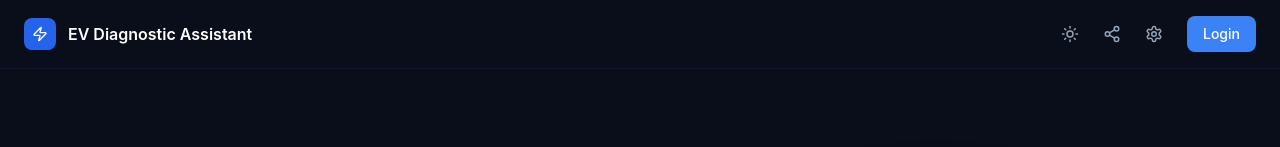
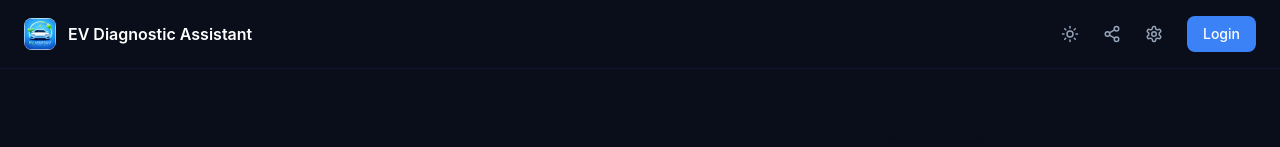
Before and after one commit to rakshitha-code233/ev-rag-tech-assistant, a React (Vite) app in the folder frontend/: page / in a window 1280 px wide. Shown: the top 147 px of the page. Built offline with nearby package versions, Linux system fonts and the light colour scheme; no server answers.

Commit message:
Replace landing page header icon with ev-app-icon.png

```diff
--- a/frontend/src/pages/LandingPage.jsx
+++ b/frontend/src/pages/LandingPage.jsx
@@ -131,9 +131,7 @@ export default function LandingPage() {
       {/* Header */}
       <header className="flex items-center justify-between px-6 py-4 border-b border-blue-900/20">
         <div className="flex items-center gap-3">
-          <div className="w-8 h-8 rounded-lg bg-blue-600 flex items-center justify-center">
-            <Zap size={16} className="text-white" />
-          </div>
+          <img src="/ev-app-icon.png" alt="EV Logo" className="w-8 h-8 rounded-lg" />
           <span className="text-white font-semibold text-base">EV Diagnostic Assistant</span>
         </div>
         <div className="flex items-center gap-2">
```
